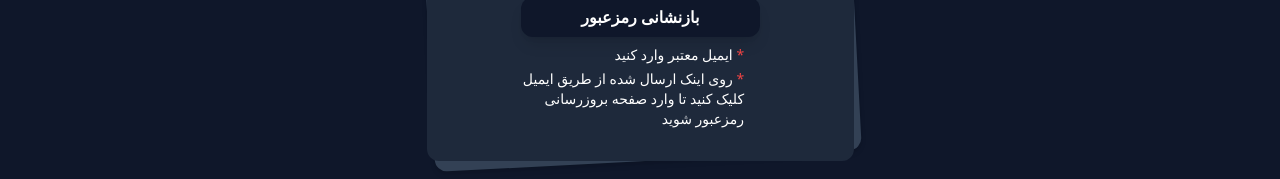
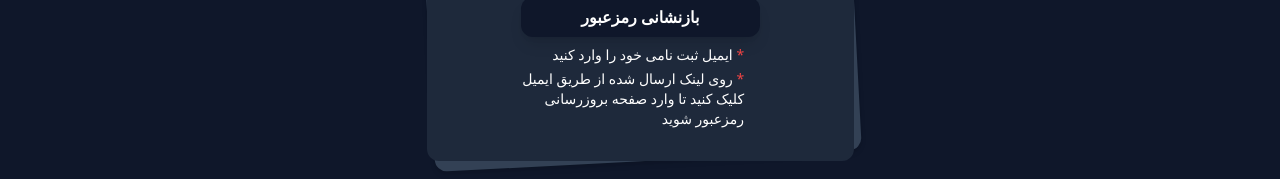
Before and after one commit to mahya-rastegarii/movieSite, a React (Vite) app: page /forgotPassword in a window 1280 px wide. Shown: the part 483-662 px from the top of the page. Built offline with nearby package versions, Linux system fonts and the light colour scheme.

Commit message:
Fix Logout Bugs

```diff
--- a/src/core/functions.js
+++ b/src/core/functions.js
@@ -67,7 +67,8 @@ export const logOut = async() => {
     return false;
   }
   else {
-      return true;
+    localStorage.removeItem('sb-ouvjsgeusvqtfhyhggsl-auth-token');
+    return true;
   }
 
 
--- a/src/pages/UpdatePassword.jsx
+++ b/src/pages/UpdatePassword.jsx
@@ -9,6 +9,8 @@ import { toast } from "react-toastify";
 import ButtonLoading from "../components/Loading/ButtonLoading";
 import { setSession } from "../redux/slice/UserSlice";
 import { useDispatch } from "react-redux";
+import { logOut } from "../core/functions";
+import { setShowMenu } from "../redux/slice/MenuSlice";
 
 
 
@@ -81,16 +83,9 @@ useEffect(() => {
   }, []);
 
 
-  useEffect(() => {
-    dispatch(setSession(null));
-    // localStorage.removeItem("sb-ouvjsgeusvqtfhyhggsl-auth-token");
 
-    Object.keys(localStorage).forEach((key) => {
-      if (key.startsWith('sb-') && key.endsWith('-auth-token')) {
-        localStorage.removeItem(key)
-      }
-    })
-  }, []);
+
+
 
   return (
 
--- a/src/pages/User/ForgotPassword.jsx
+++ b/src/pages/User/ForgotPassword.jsx
@@ -72,8 +72,8 @@ const ForgotPassword = () => {
 
 </div>
 <ul className=" mr-4 font-thin text-sm text-color-1  space-y-1">
-    <li><span className=" text-red-500">*</span> ایمیل معتبر وارد کنید</li>
-    <li><span className=" text-red-500">*</span> روی اینک ارسال شده از طریق ایمیل کلیک کنید تا وارد صفحه بروزرسانی رمزعبور شوید </li>
+    <li><span className=" text-red-500">*</span> ایمیل ثبت‌ نامی خود را وارد کنید</li>
+    <li><span className=" text-red-500">*</span> روی لینک ارسال شده از طریق ایمیل کلیک کنید تا وارد صفحه بروزرسانی رمزعبور شوید </li>
    </ul>
 </div>
      </form>
--- a/src/pages/User/Register.jsx
+++ b/src/pages/User/Register.jsx
@@ -71,7 +71,7 @@ export default function Register() {
       throw new Error("خطا در ذخیره اطلاعات کاربر.");
     }else {
 
-      navigate("/signIn")
+      navigate("/signIn");
       toast.update(toastId, {
         render: "لینک تایید ایمیل برای شما ارسال شد",
         type: "success",
```
Also changed, not shown: src/components/menu/LoginMenu.jsx (+1 -7 lines).
